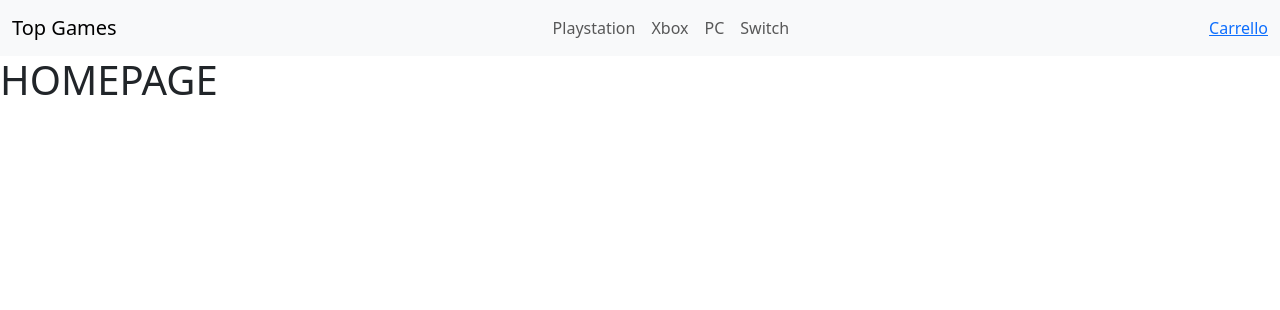
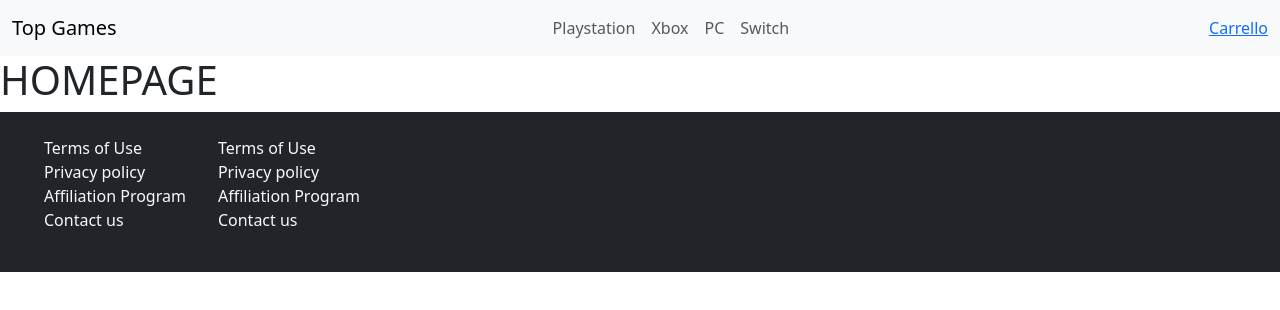
Before and after one commit to lorenzosalti/top-games-react, a React (Vite) app: page / in a window 1280 px wide. Shown: the top 310 px of the page. Built offline with nearby package versions, Linux system fonts and the light colour scheme.

Commit message:
feat: complete footer

```diff
--- a/src/components/Footer.jsx
+++ b/src/components/Footer.jsx
@@ -1,3 +1,18 @@
 export default function Footer() {
-
+    return (
+        <footer className='container-fluid d-flex bg-dark text-light py-4'>
+            <ul>
+                <li className="list-group-item">Terms of Use</li>
+                <li className="list-group-item">Privacy policy</li>
+                <li className="list-group-item">Affiliation Program</li>
+                <li className="list-group-item">Contact us</li>
+            </ul>
+            <ul>
+                <li className="list-group-item">Terms of Use</li>
+                <li className="list-group-item">Privacy policy</li>
+                <li className="list-group-item">Affiliation Program</li>
+                <li className="list-group-item">Contact us</li>
+            </ul>
+        </footer>
+    );
 }
```
